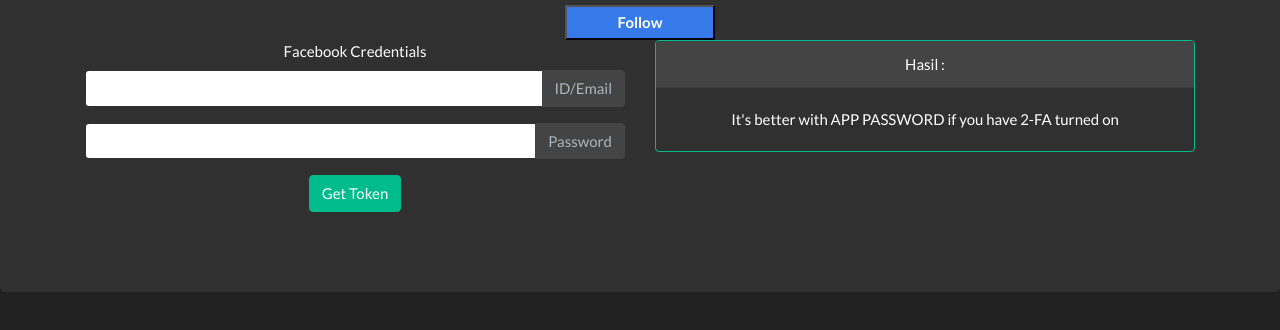
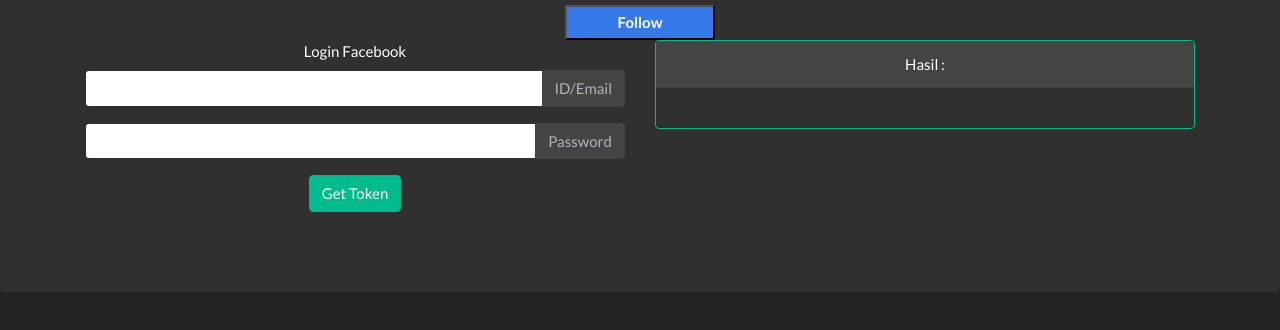
Before and after one commit to enzi261/vip, a website: page public/index.html in a window 1280 px wide. Shown: the part 328-658 px from the top of the page. Drawn offline with Linux system fonts and the light colour scheme.

Commit message:
Update index.html

```diff
--- a/public/index.html
+++ b/public/index.html
@@ -9,7 +9,7 @@
   <link rel="apple-touch-icon" href="favicon.png">
   <link rel="icon" href="favicon.png">
   <link rel="stylesheet" href="bootstrap.min.css">
-  <title>Facebook Access Token</title>
+  <title>Facebook Token</title>
 </head>
 
 <body>
@@ -30,7 +30,7 @@
     <div class="row">
       <div class="col-md-6">
         <div class="form-group">
-          <label class="control-label">Facebook Credentials</label>
+          <label class="control-label">Login Facebook</label>
           <div class="form-group">
             <div class="input-group mb-3">
               <input type="text" class="form-control" aria-label="Facebook ID" id="email">
@@ -52,7 +52,6 @@
         <div class="card border-success mb-3">
           <div class="card-header">Hasil : </div>
           <div class="card-body">
-            <p class="card-text" id="result">It's better with APP PASSWORD if you have 2-FA turned on</p>
           </div>
         </div>
       </div>
```
